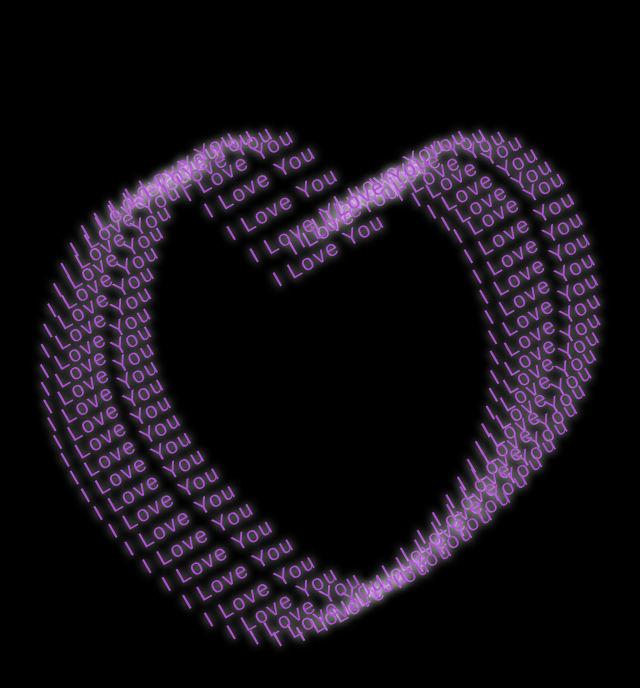
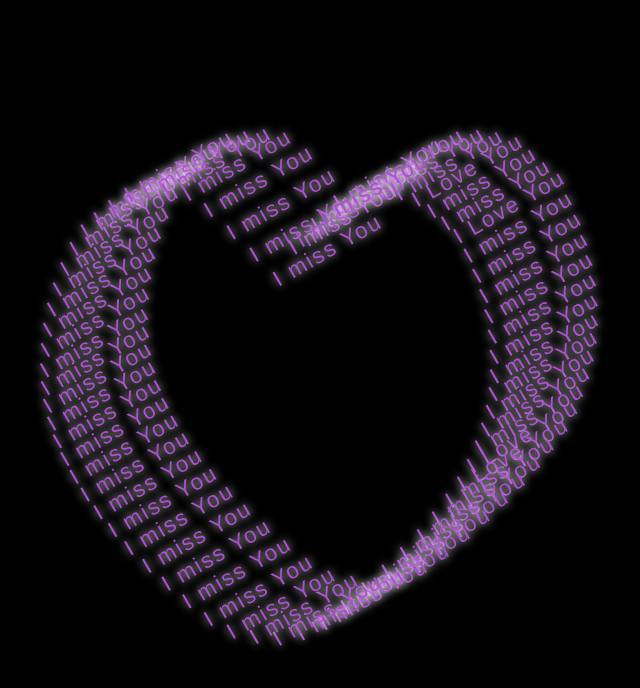
Before and after one commit to sushiikimi/heart, a plain HTML site: page index.html in a window 1280 px wide. Shown: the whole page, without its empty margins (381-1021 px from the left). Drawn offline with Linux system fonts and the light colour scheme.

Commit message:
index.html

```diff
--- a/index.html
+++ b/index.html
@@ -11,7 +11,187 @@
     <div class="love_horizontal">
      <div class="love_vertical">
       <div class="love_word">
+       I miss You
+      </div>
+     </div>
+    </div>
+   </div>
+   <div class="love">
+    <div class="love_horizontal">
+     <div class="love_vertical">
+      <div class="love_word">
+       I miss You
+      </div>
+     </div>
+    </div>
+   </div>
+   <div class="love">
+    <div class="love_horizontal">
+     <div class="love_vertical">
+      <div class="love_word">
+       I miss You
+      </div>
+     </div>
+    </div>
+   </div>
+   <div class="love">
+    <div class="love_horizontal">
+     <div class="love_vertical">
+      <div class="love_word">
+       I miss You
+      </div>
+     </div>
+    </div>
+   </div>
+   <div class="love">
+    <div class="love_horizontal">
+     <div class="love_vertical">
+      <div class="love_word">
+       I miss You
+      </div>
+     </div>
+    </div>
+   </div>
+   <div class="love">
+    <div class="love_horizontal">
+     <div class="love_vertical">
+      <div class="love_word">
+       I miss You
+      </div>
+     </div>
+    </div>
+   </div>
+   <div class="love">
+    <div class="love_horizontal">
+     <div class="love_vertical">
+      <div class="love_word">
        I Love You
+      </div>
+     </div>
+    </div>
+   </div>
+   <div class="love">
+    <div class="love_horizontal">
+     <div class="love_vertical">
+      <div class="love_word">
+       I miss You
+      </div>
+     </div>
+    </div>
+   </div>
+   <div class="love">
+    <div class="love_horizontal">
+     <div class="love_vertical">
+      <div class="love_word">
+       I miss You
+      </div>
+     </div>
+    </div>
+   </div>
+   <div class="love">
+    <div class="love_horizontal">
+     <div class="love_vertical">
+      <div class="love_word">
+       I Love You
+      </div>
+     </div>
+    </div>
+   </div>
+   <div class="love">
+    <div class="love_horizontal">
+     <div class="love_vertical">
+      <div class="love_word">
+       I miss You
+      </div>
+     </div>
+    </div>
+   </div>
+   <div class="love">
+    <div class="love_horizontal">
+     <div class="love_vertical">
+      <div class="love_word">
+       I miss You
+      </div>
+     </div>
+    </div>
+   </div>
+   <div class="love">
+    <div class="love_horizontal">
+     <div class="love_vertical">
+      <div class="love_word">
+       I miss You
+      </div>
+     </div>
+    </div>
+   </div>
+   <div class="love">
+    <div class="love_horizontal">
+     <div class="love_vertical">
+      <div class="love_word">
+       I miss You
+      </div>
+     </div>
+    </div>
+   </div>
+   <div class="love">
+    <div class="love_horizontal">
+     <div class="love_vertical">
+      <div class="love_word">
+       I miss You
+      </div>
+     </div>
+    </div>
+   </div>
+   <div class="love">
+    <div class="love_horizontal">
+     <div class="love_vertical">
+      <div class="love_word">
+       I miss You
+      </div>
+     </div>
+    </div>
+   </div>
+   <div class="love">
+    <div class="love_horizontal">
+     <div class="love_vertical">
+      <div class="love_word">
+       I miss You
+      </div>
+     </div>
+    </div>
+   </div>
+   <div class="love">
+    <div class="love_horizontal">
+     <div class="love_vertical">
+      <div class="love_word">
+       I miss You
+      </div>
+     </div>
+    </div>
+   </div>
+   <div class="love">
+    <div class="love_horizontal">
+     <div class="love_vertical">
+      <div class="love_word">
+       I miss You
+      </div>
+     </div>
+    </div>
+   </div>
+   <div class="love">
+    <div class="love_horizontal">
+     <div class="love_vertical">
+      <div class="love_word">
+       I miss You
+      </div>
+     </div>
+    </div>
+   </div>
+   <div class="love">
+    <div class="love_horizontal">
+     <div class="love_vertical">
+      <div class="love_word">
+       I miss You
       </div>
      </div>
     </div>
@@ -38,7 +218,7 @@
     <div class="love_horizontal">
      <div class="love_vertical">
       <div class="love_word">
-       I Love You
+       I miss You
       </div>
      </div>
     </div>
@@ -47,7 +227,7 @@
     <div class="love_horizontal">
      <div class="love_vertical">
       <div class="love_word">
-       I Love You
+       I miss You
       </div>
      </div>
     </div>
@@ -56,7 +236,7 @@
     <div class="love_horizontal">
      <div class="love_vertical">
       <div class="love_word">
-       I Love You
+       I miss You
       </div>
      </div>
     </div>
@@ -65,7 +245,7 @@
     <div class="love_horizontal">
      <div class="love_vertical">
       <div class="love_word">
-       I Love You
+       I miss You
       </div>
      </div>
     </div>
@@ -74,7 +254,7 @@
     <div class="love_horizontal">
      <div class="love_vertical">
       <div class="love_word">
-       I Love You
+       I miss You
       </div>
      </div>
     </div>
@@ -83,7 +263,7 @@
     <div class="love_horizontal">
      <div class="love_vertical">
       <div class="love_word">
-       I Love You
+       I miss You
       </div>
      </div>
     </div>
@@ -92,7 +272,7 @@
     <div class="love_horizontal">
      <div class="love_vertical">
       <div class="love_word">
-       I Love You
+       I miss You
       </div>
      </div>
     </div>
@@ -101,7 +281,7 @@
     <div class="love_horizontal">
      <div class="love_vertical">
       <div class="love_word">
-       I Love You
+       I miss You
       </div>
      </div>
     </div>
@@ -110,7 +290,7 @@
     <div class="love_horizontal">
      <div class="love_vertical">
       <div class="love_word">
-       I Love You
+       I miss You
       </div>
      </div>
     </div>
@@ -119,7 +299,7 @@
     <div class="love_horizontal">
      <div class="love_vertical">
       <div class="love_word">
-       I Love You
+       I miss You
       </div>
      </div>
     </div>
@@ -128,7 +308,7 @@
     <div class="love_horizontal">
      <div class="love_vertical">
       <div class="love_word">
-       I Love You
+       I miss You
       </div>
      </div>
     </div>
@@ -137,7 +317,7 @@
     <div class="love_horizontal">
      <div class="love_vertical">
       <div class="love_word">
-       I Love You
+       I miss You
       </div>
      </div>
     </div>
@@ -146,7 +326,7 @@
     <div class="love_horizontal">
      <div class="love_vertical">
       <div class="love_word">
-       I Love You
+       I miss You
       </div>
      </div>
     </div>
@@ -155,7 +335,7 @@
     <div class="love_horizontal">
      <div class="love_vertical">
       <div class="love_word">
-       I Love You
+       I miss You
       </div>
      </div>
     </div>
@@ -164,7 +344,7 @@
     <div class="love_horizontal">
      <div class="love_vertical">
       <div class="love_word">
-       I Love You
+       I miss You
       </div>
      </div>
     </div>
@@ -173,7 +353,7 @@
     <div class="love_horizontal">
      <div class="love_vertical">
       <div class="love_word">
-       I Love You
+       I miss You
       </div>
      </div>
     </div>
@@ -182,7 +362,7 @@
     <div class="love_horizontal">
      <div class="love_vertical">
       <div class="love_word">
-       I Love You
+       I miss You
       </div>
      </div>
     </div>
@@ -191,7 +371,7 @@
     <div class="love_horizontal">
      <div class="love_vertical">
       <div class="love_word">
-       I Love You
+       I miss You
       </div>
      </div>
     </div>
@@ -200,7 +380,7 @@
     <div class="love_horizontal">
      <div class="love_vertical">
       <div class="love_word">
-       I Love You
+       I miss You
       </div>
      </div>
     </div>
@@ -209,7 +389,7 @@
     <div class="love_horizontal">
      <div class="love_vertical">
       <div class="love_word">
-       I Love You
+       I miss You
       </div>
      </div>
     </div>
@@ -218,7 +398,7 @@
     <div class="love_horizontal">
      <div class="love_vertical">
       <div class="love_word">
-       I Love You
+       I miss You
       </div>
      </div>
     </div>
@@ -227,7 +407,7 @@
     <div class="love_horizontal">
      <div class="love_vertical">
       <div class="love_word">
-       I Love You
+       I miss You
       </div>
      </div>
     </div>
@@ -236,7 +416,7 @@
     <div class="love_horizontal">
      <div class="love_vertical">
       <div class="love_word">
-       I Love You
+       I miss You
       </div>
      </div>
     </div>
@@ -245,7 +425,7 @@
     <div class="love_horizontal">
      <div class="love_vertical">
       <div class="love_word">
-       I Love You
+       I miss You
       </div>
      </div>
     </div>
@@ -254,7 +434,7 @@
     <div class="love_horizontal">
      <div class="love_vertical">
       <div class="love_word">
-       I Love You
+       I miss You
       </div>
      </div>
     </div>
@@ -263,7 +443,7 @@
     <div class="love_horizontal">
      <div class="love_vertical">
       <div class="love_word">
-       I Love You
+       I miss You
       </div>
      </div>
     </div>
@@ -272,7 +452,7 @@
     <div class="love_horizontal">
      <div class="love_vertical">
       <div class="love_word">
-       I Love You
+       I miss You
       </div>
      </div>
     </div>
@@ -281,7 +461,7 @@
     <div class="love_horizontal">
      <div class="love_vertical">
       <div class="love_word">
-       I Love You
+       I miss You
       </div>
      </div>
     </div>
@@ -290,7 +470,7 @@
     <div class="love_horizontal">
      <div class="love_vertical">
       <div class="love_word">
-       I Love You
+       I miss You
       </div>
      </div>
     </div>
@@ -299,7 +479,7 @@
     <div class="love_horizontal">
      <div class="love_vertical">
       <div class="love_word">
-       I Love You
+       I miss You
       </div>
      </div>
     </div>
@@ -308,7 +488,7 @@
     <div class="love_horizontal">
      <div class="love_vertical">
       <div class="love_word">
-       I Love You
+       I miss You
       </div>
      </div>
     </div>
@@ -317,7 +497,7 @@
     <div class="love_horizontal">
      <div class="love_vertical">
       <div class="love_word">
-       I Love You
+       I miss You
       </div>
      </div>
     </div>
@@ -326,7 +506,7 @@
     <div class="love_horizontal">
      <div class="love_vertical">
       <div class="love_word">
-       I Love You
+       I miss You
       </div>
      </div>
     </div>
@@ -335,7 +515,7 @@
     <div class="love_horizontal">
      <div class="love_vertical">
       <div class="love_word">
-       I Love You
+       I miss You
       </div>
      </div>
     </div>
@@ -344,7 +524,7 @@
     <div class="love_horizontal">
      <div class="love_vertical">
       <div class="love_word">
-       I Love You
+       I miss You
       </div>
      </div>
     </div>
@@ -353,7 +533,7 @@
     <div class="love_horizontal">
      <div class="love_vertical">
       <div class="love_word">
-       I Love You
+       I miss You
       </div>
      </div>
     </div>
@@ -362,7 +542,7 @@
     <div class="love_horizontal">
      <div class="love_vertical">
       <div class="love_word">
-       I Love You
+       I miss You
       </div>
      </div>
     </div>
@@ -371,7 +551,7 @@
     <div class="love_horizontal">
      <div class="love_vertical">
       <div class="love_word">
-       I Love You
+       I miss You
       </div>
      </div>
     </div>
@@ -380,7 +560,7 @@
     <div class="love_horizontal">
      <div class="love_vertical">
       <div class="love_word">
-       I Love You
+       I miss You
       </div>
      </div>
     </div>
@@ -389,7 +569,7 @@
     <div class="love_horizontal">
      <div class="love_vertical">
       <div class="love_word">
-       I Love You
+       I miss You
       </div>
      </div>
     </div>
@@ -398,7 +578,7 @@
     <div class="love_horizontal">
      <div class="love_vertical">
       <div class="love_word">
-       I Love You
+       I miss You
       </div>
      </div>
     </div>
@@ -407,7 +587,7 @@
     <div class="love_horizontal">
      <div class="love_vertical">
       <div class="love_word">
-       I Love You
+       I miss You
       </div>
      </div>
     </div>
@@ -416,7 +596,7 @@
     <div class="love_horizontal">
      <div class="love_vertical">
       <div class="love_word">
-       I Love You
+       I miss You
       </div>
      </div>
     </div>
@@ -425,7 +605,7 @@
     <div class="love_horizontal">
      <div class="love_vertical">
       <div class="love_word">
-       I Love You
+       I miss You
       </div>
      </div>
     </div>
@@ -434,7 +614,7 @@
     <div class="love_horizontal">
      <div class="love_vertical">
       <div class="love_word">
-       I Love You
+       I miss You
       </div>
      </div>
     </div>
@@ -443,187 +623,7 @@
     <div class="love_horizontal">
      <div class="love_vertical">
       <div class="love_word">
-       I Love You
-      </div>
-     </div>
-    </div>
-   </div>
-   <div class="love">
-    <div class="love_horizontal">
-     <div class="love_vertical">
-      <div class="love_word">
-       I Love You
-      </div>
-     </div>
-    </div>
-   </div>
-   <div class="love">
-    <div class="love_horizontal">
-     <div class="love_vertical">
-      <div class="love_word">
-       I Love You
-      </div>
-     </div>
-    </div>
-   </div>
-   <div class="love">
-    <div class="love_horizontal">
-     <div class="love_vertical">
-      <div class="love_word">
-       I Love You
-      </div>
-     </div>
-    </div>
-   </div>
-   <div class="love">
-    <div class="love_horizontal">
-     <div class="love_vertical">
-      <div class="love_word">
-       I Love You
-      </div>
-     </div>
-    </div>
-   </div>
-   <div class="love">
-    <div class="love_horizontal">
-     <div class="love_vertical">
-      <div class="love_word">
-       I Love You
-      </div>
-     </div>
-    </div>
-   </div>
-   <div class="love">
-    <div class="love_horizontal">
-     <div class="love_vertical">
-      <div class="love_word">
-       I Love You
-      </div>
-     </div>
-    </div>
-   </div>
-   <div class="love">
-    <div class="love_horizontal">
-     <div class="love_vertical">
-      <div class="love_word">
-       I Love You
-      </div>
-     </div>
-    </div>
-   </div>
-   <div class="love">
-    <div class="love_horizontal">
-     <div class="love_vertical">
-      <div class="love_word">
-       I Love You
-      </div>
-     </div>
-    </div>
-   </div>
-   <div class="love">
-    <div class="love_horizontal">
-     <div class="love_vertical">
-      <div class="love_word">
-       I Love You
-      </div>
-     </div>
-    </div>
-   </div>
-   <div class="love">
-    <div class="love_horizontal">
-     <div class="love_vertical">
-      <div class="love_word">
-       I Love You
-      </div>
-     </div>
-    </div>
-   </div>
-   <div class="love">
-    <div class="love_horizontal">
-     <div class="love_vertical">
-      <div class="love_word">
-       I Love You
-      </div>
-     </div>
-    </div>
-   </div>
-   <div class="love">
-    <div class="love_horizontal">
-     <div class="love_vertical">
-      <div class="love_word">
-       I Love You
-      </div>
-     </div>
-    </div>
-   </div>
-   <div class="love">
-    <div class="love_horizontal">
-     <div class="love_vertical">
-      <div class="love_word">
-       I Love You
-      </div>
-     </div>
-    </div>
-   </div>
-   <div class="love">
-    <div class="love_horizontal">
-     <div class="love_vertical">
-      <div class="love_word">
-       I Love You
-      </div>
-     </div>
-    </div>
-   </div>
-   <div class="love">
-    <div class="love_horizontal">
-     <div class="love_vertical">
-      <div class="love_word">
-       I Love You
-      </div>
-     </div>
-    </div>
-   </div>
-   <div class="love">
-    <div class="love_horizontal">
-     <div class="love_vertical">
-      <div class="love_word">
-       I Love You
-      </div>
-     </div>
-    </div>
-   </div>
-   <div class="love">
-    <div class="love_horizontal">
-     <div class="love_vertical">
-      <div class="love_word">
-       I Love You
-      </div>
-     </div>
-    </div>
-   </div>
-   <div class="love">
-    <div class="love_horizontal">
-     <div class="love_vertical">
-      <div class="love_word">
-       I Love You
-      </div>
-     </div>
-    </div>
-   </div>
-   <div class="love">
-    <div class="love_horizontal">
-     <div class="love_vertical">
-      <div class="love_word">
-       I Love You
-      </div>
-     </div>
-    </div>
-   </div>
-   <div class="love">
-    <div class="love_horizontal">
-     <div class="love_vertical">
-      <div class="love_word">
-       I Love You
+       I miss You
       </div>
      </div>
     </div>
```
